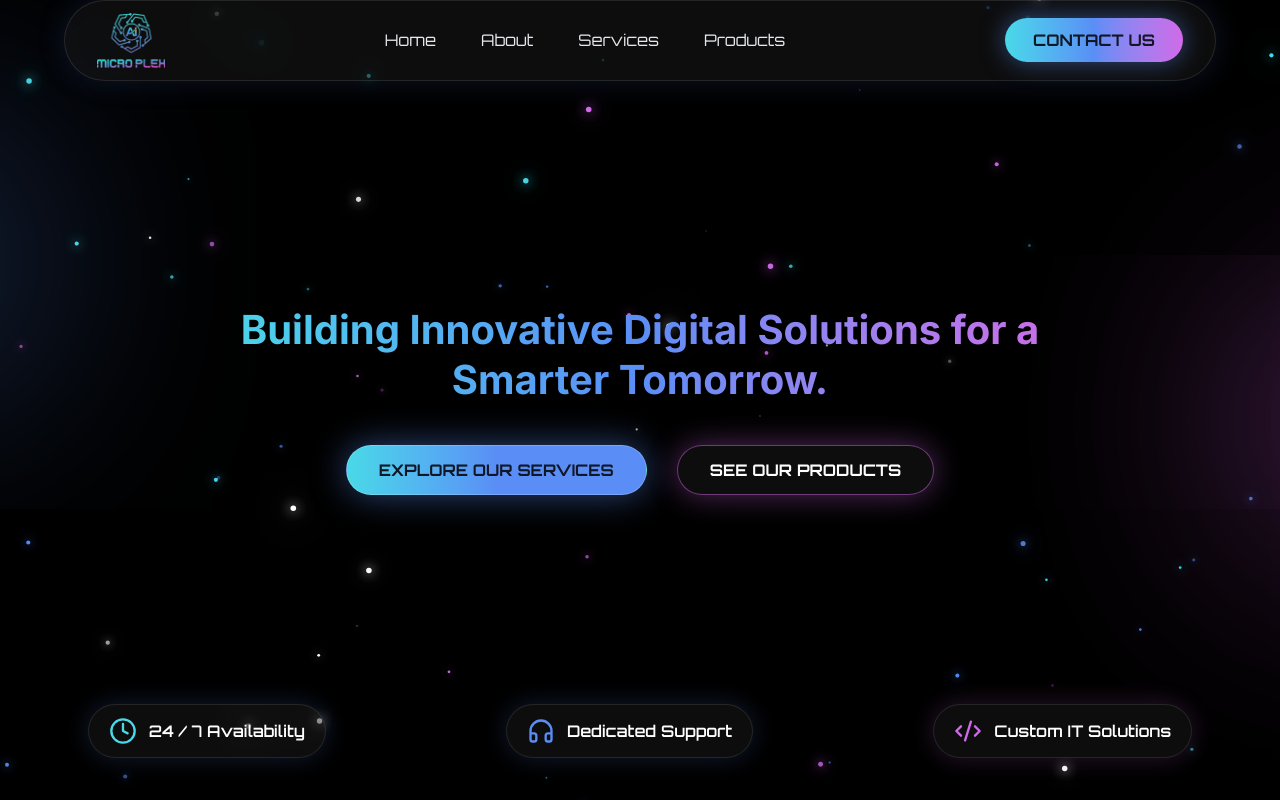
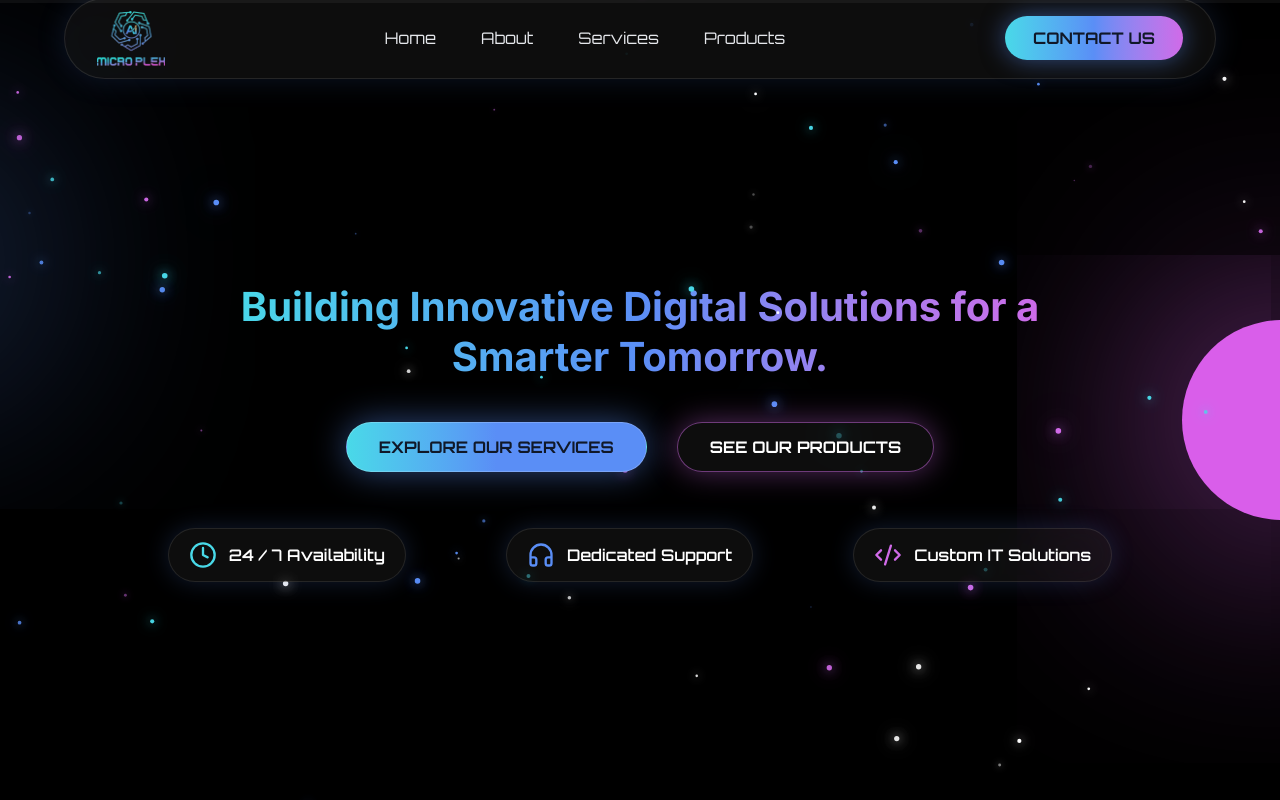
Before and after one commit to khizarusestate/MicroPlex.v2, a React (Vite) app: page / in a window 1280 px wide. Shown: the top 800 px of the page. Built offline with nearby package versions, Linux system fonts and the light colour scheme.

Commit message:
Make site fully responsive, fix horizontal scrollbar bug, add custom scrollbar + scroll progress bar, polish with scroll animations

```diff
--- a/src/App.jsx
+++ b/src/App.jsx
@@ -4,9 +4,11 @@ import About from "./components/About"
 import Services from "./components/Services"
 import Contact from './components/Contact'
 import Footer from "./components/Footer"
+import ScrollProgress from "./components/ScrollProgress"
 export default function App(){
   return(
     <>
+    <ScrollProgress/>
     <Header/>
     <Home/>
     <About/>
--- a/src/components/Contact.jsx
+++ b/src/components/Contact.jsx
@@ -1,6 +1,7 @@
 import { useState } from "react";
-import { Mail, Phone, MapPin, ArrowUpRight, Send } from "lucide-react";
+import { Mail, Phone, MapPin, Send } from "lucide-react";
 import Particles from "./Particles";
+import Reveal from "./Reveal";
 
 const info = [
   { icon: Mail, label: "Email", value: "hello@yourcompany.com" },
@@ -22,27 +23,33 @@ export default function Contact() {
   };
 
   return (
-    <main className="w-screen bg-black relative overflow-hidden">
+    <main id="contact" className="w-full bg-black relative overflow-hidden">
       <Particles />
 
       {/* ---------- HERO ---------- */}
       <section className="relative z-10 flex flex-col justify-center items-center gap-6 px-6 text-center pt-28 pb-16">
+        <Reveal>
           <span className="orbitron text-[11px] md:text-xs tracking-[0.35em] uppercase text-[#5A8EF6]">
             Get In Touch
           </span>
-        <h1 className="w-[90%] md:w-[60%] text-[26px] md:text-[48px] font-[inter] font-bold leading-tight bg-gradient-to-r from-[#49D9E8] via-[#5A8EF6] to-[#D06AE8] bg-clip-text text-transparent">
+        </Reveal>
+        <Reveal delay={0.1}>
+          <h1 className="w-[90%] md:w-[60%] mx-auto text-[26px] md:text-[48px] font-[inter] font-bold leading-tight bg-gradient-to-r from-[#49D9E8] via-[#5A8EF6] to-[#D06AE8] bg-clip-text text-transparent">
             Let's Build Something Worth Shipping.
           </h1>
-        <p className="w-[90%] md:w-[45%] text-gray-400 text-sm md:text-base leading-relaxed">
+        </Reveal>
+        <Reveal delay={0.2}>
+          <p className="w-[90%] md:w-[45%] mx-auto text-gray-400 text-sm md:text-base leading-relaxed">
             Tell us what you're working on — we typically reply within one
             business day.
           </p>
+        </Reveal>
       </section>
 
       {/* ---------- CONTENT ---------- */}
       <section className="relative z-10 max-w-5xl mx-auto px-6 pb-24 grid md:grid-cols-2 gap-14 items-start">
         {/* left — info as divided rows, not boxed */}
-        <div className="flex flex-col gap-8">
+        <Reveal className="flex flex-col gap-8">
           <div className="flex flex-col divide-y divide-white/10 border-y border-white/10">
             {info.map((item) => {
               const Icon = item.icon;
@@ -65,12 +72,16 @@ export default function Contact() {
             Prefer async? Email works just as well — we read every message
             ourselves, no support ticket queue in between.
           </p>
-        </div>
+        </Reveal>
 
         {/* right — the form is the one place a contained panel earns its keep */}
+        <Reveal
+          delay={0.15}
+          className="rounded-3xl bg-white/5 backdrop-blur-xl border border-white/10 shadow-[0_0_40px_rgba(90,142,246,0.12)]"
+        >
         <form
           onSubmit={handleSubmit}
-          className="flex flex-col gap-5 p-8 rounded-3xl bg-white/5 backdrop-blur-xl border border-white/10 shadow-[0_0_40px_rgba(90,142,246,0.12)]"
+          className="flex flex-col gap-5 p-8"
         >
           <div className="flex flex-col gap-2">
             <label className="text-gray-400 text-xs orbitron tracking-wide">
@@ -126,6 +137,7 @@ export default function Contact() {
             </p>
           )}
         </form>
+        </Reveal>
       </section>
     </main>
   );
--- a/src/components/Footer.jsx
+++ b/src/components/Footer.jsx
@@ -35,7 +35,7 @@ const socials = [
 
 export default function Footer() {
   return (
-    <footer className="relative w-screen bg-black overflow-hidden">
+    <footer className="relative w-full bg-black overflow-hidden">
       {/* thin gradient line instead of a hard border */}
       <div className="h-px w-full bg-gradient-to-r from-transparent via-[#5A8EF6]/50 to-transparent" />
 
--- a/src/components/Header.jsx
+++ b/src/components/Header.jsx
@@ -1,45 +1,98 @@
-export default function Header(){
-    const navLinks = ["Home","About","Services","Products"];
+import { useEffect, useState } from "react";
+import { Menu, X } from "lucide-react";
 
-    return(
-        <header className="h-[10vh] w-screen flex justify-center items-center fixed top-0 z-50 orbitron">
-            <div className="w-[90%] max-w-[1400px] flex justify-between items-center px-8 py-3 rounded-full bg-white/5 backdrop-blur-xl border border-white/10 shadow-[0_0_30px_rgba(90,142,246,0.15)]">
+const navLinks = [
+  { label: "Home", href: "#home" },
+  { label: "About", href: "#about" },
+  { label: "Services", href: "#services" },
+  { label: "Products", href: "#services" },
+];
+
+export default function Header() {
+  const [open, setOpen] = useState(false);
+
+  // lock body scroll while the mobile menu is open
+  useEffect(() => {
+    document.body.style.overflow = open ? "hidden" : "";
+    return () => {
+      document.body.style.overflow = "";
+    };
+  }, [open]);
+
+  return (
+    <header className="w-full h-[76px] flex justify-center items-center fixed top-0 z-50 orbitron">
+      <div className="w-[92%] sm:w-[90%] max-w-[1400px] flex justify-between items-center px-5 sm:px-8 py-3 rounded-full bg-white/5 backdrop-blur-xl border border-white/10 shadow-[0_0_30px_rgba(90,142,246,0.15)]">
 
         <img
           src="/Images/Logo.png"
-                    className="h-[55px] hover:scale-105 transition-all duration-300"
+          className="h-[42px] sm:h-[55px] hover:scale-105 transition-all duration-300"
+          alt="MicroPlex logo"
         />
 
-                <nav className="text-gray-200">
+        <nav className="hidden md:block text-gray-200">
           <ul className="flex items-center gap-[45px]">
-                        {
-                            navLinks.map((item,i)=>(
-                                <li
-                                    key={i}
+            {navLinks.map((item) => (
+              <li key={item.label}>
+                <a
+                  href={item.href}
                   className="cursor-pointer hover:text-[#49D9E8] transition-all duration-300"
                 >
-                                    {item}
+                  {item.label}
+                </a>
               </li>
-                            ))
-                        }
+            ))}
           </ul>
         </nav>
 
-                <button className="
-                    px-7 py-2.5
-                    rounded-full
-                    font-bold
-                    text-gray-900
-                    bg-gradient-to-r from-[#49D9E8] via-[#5A8EF6] to-[#D06AE8]
-                    shadow-[0_0_25px_rgba(90,142,246,0.5)]
-                    hover:scale-105
-                    hover:shadow-[0_0_45px_rgba(90,142,246,0.8)]
-                    transition-all duration-300
-                ">
+        <a
+          href="#contact"
+          className="hidden md:inline-block px-7 py-2.5 rounded-full font-bold text-gray-900 bg-gradient-to-r from-[#49D9E8] via-[#5A8EF6] to-[#D06AE8] shadow-[0_0_25px_rgba(90,142,246,0.5)] hover:scale-105 hover:shadow-[0_0_45px_rgba(90,142,246,0.8)] transition-all duration-300"
+        >
           CONTACT US
+        </a>
+
+        {/* mobile hamburger */}
+        <button
+          onClick={() => setOpen((o) => !o)}
+          aria-label={open ? "Close menu" : "Open menu"}
+          aria-expanded={open}
+          className="md:hidden h-10 w-10 flex items-center justify-center rounded-full border border-white/10 text-gray-200 hover:text-[#49D9E8] hover:border-[#49D9E8]/50 transition-all duration-300"
+        >
+          {open ? <X className="h-5 w-5" /> : <Menu className="h-5 w-5" />}
         </button>
+      </div>
 
+      {/* mobile menu panel */}
+      <div
+        className={`md:hidden fixed top-[84px] left-0 w-full px-5 transition-all duration-300 ease-out ${
+          open
+            ? "opacity-100 translate-y-0 pointer-events-auto"
+            : "opacity-0 -translate-y-4 pointer-events-none"
+        }`}
+      >
+        <div className="w-full rounded-3xl bg-white/5 backdrop-blur-xl border border-white/10 shadow-[0_0_40px_rgba(90,142,246,0.2)] p-6 flex flex-col gap-5">
+          <ul className="flex flex-col gap-5 text-gray-200 text-center">
+            {navLinks.map((item) => (
+              <li key={item.label}>
+                <a
+                  href={item.href}
+                  onClick={() => setOpen(false)}
+                  className="cursor-pointer hover:text-[#49D9E8] transition-all duration-300"
+                >
+                  {item.label}
+                </a>
+              </li>
+            ))}
+          </ul>
+          <a
+            href="#contact"
+            onClick={() => setOpen(false)}
+            className="text-center px-7 py-2.5 rounded-full font-bold text-gray-900 bg-gradient-to-r from-[#49D9E8] via-[#5A8EF6] to-[#D06AE8] shadow-[0_0_25px_rgba(90,142,246,0.5)] transition-all duration-300"
+          >
+            CONTACT US
+          </a>
+        </div>
       </div>
     </header>
-    )
+  );
 }
--- a/src/components/Home.jsx
+++ b/src/components/Home.jsx
@@ -1,30 +1,53 @@
 import { Clock, Headphones, Code2 } from "lucide-react";
 import Particles from "./Particles";
-export default function Home(){
-    return(
-        <main className="h-screen w-screen flex flex-col justify-center items-center  gap-[40px] bg-black relative overflow-hidden">
-            <h1 className="w-[70%] text-[15px] md:text-[40px] text-gray-200 text-center font-[inter] leading-tight bg-gradient-to-r from-[#49D9E8] via-[#5A8EF6] to-[#D06AE8] bg-clip-text text-transparent font-bold z-10">Building Innovative Digital Solutions for a Smarter Tomorrow.</h1>
-            <article className="flex justify-center items-center gap-[30px] z-10 orbitron">
-               <button className="px-8 py-3 rounded-full font-bold text-gray-900 bg-gradient-to-r from-[#49D9E8] via-[#5A8EF6] to-[#5A8EF6] shadow-[0_0_35px_rgba(90,142,246,0.5)] hover:shadow-[0_0_60px_rgba(90,142,246,0.8)] hover:scale-105 transition-all duration-300 border border-white/20">EXPLORE OUR SERVICES</button>
-               <button className="px-8 py-3 rounded-full font-bold text-white bg-white/5 backdrop-blur-xl border border-[#D06AE8]/50 shadow-[0_0_30px_rgba(208,106,232,0.4)] hover:bg-[#D06AE8]/20 hover:shadow-[0_0_60px_rgba(208,106,232,0.8)] hover:scale-105 transition-all duration-300">SEE OUR PRODUCTS</button>
-            </article>
-           <article className="flex justify-center items-center gap-[80px] lg:gap-[180px] absolute top-[88%] z-10 orbitron">
-             <div className="flex justify-center items-center text-white gap-[12px] px-[20px] py-[12px] rounded-full bg-white/5 backdrop-blur-xl border border-white/10 shadow-[0_0_25px_rgba(90,142,246,0.2)] hover:scale-105 transition-all duration-300">
-                <Clock className="h-7 w-7 text-[#49D9E8]"/>
-                <p className="font-semibold">24 / 7 Availability</p>
-             </div>
-             <div className="flex justify-center items-center text-white gap-[12px] px-[20px] py-[12px] rounded-full bg-white/5 backdrop-blur-xl border border-white/10 shadow-[0_0_25px_rgba(90,142,246,0.2)] hover:scale-105 transition-all duration-300">
-                 <Headphones className="h-7 w-7 text-[#5A8EF6]"/>
-                 <p className="font-semibold">Dedicated Support</p>
+import Reveal from "./Reveal";
+
+const features = [
+  { icon: Clock, color: "#49D9E8", label: "24 / 7 Availability" },
+  { icon: Headphones, color: "#5A8EF6", label: "Dedicated Support" },
+  { icon: Code2, color: "#D06AE8", label: "Custom IT Solutions" },
+];
+
+export default function Home() {
+  return (
+    <main
+      id="home"
+      className="min-h-screen w-full flex flex-col justify-center items-center gap-10 md:gap-[40px] bg-black relative overflow-hidden pt-32 pb-16 px-4"
+    >
+      <Reveal delay={0}>
+        <h1 className="w-full sm:w-[85%] md:w-[70%] mx-auto text-[26px] sm:text-[32px] md:text-[40px] text-gray-200 text-center font-[inter] leading-tight bg-gradient-to-r from-[#49D9E8] via-[#5A8EF6] to-[#D06AE8] bg-clip-text text-transparent font-bold z-10">
+          Building Innovative Digital Solutions for a Smarter Tomorrow.
+        </h1>
+      </Reveal>
+
+      <Reveal delay={0.15} className="w-full sm:w-auto z-10">
+        <article className="flex flex-col sm:flex-row justify-center items-center gap-4 sm:gap-[30px] orbitron w-full sm:w-auto">
+          <button className="w-full sm:w-auto px-8 py-3 rounded-full font-bold text-gray-900 bg-gradient-to-r from-[#49D9E8] via-[#5A8EF6] to-[#5A8EF6] shadow-[0_0_35px_rgba(90,142,246,0.5)] hover:shadow-[0_0_60px_rgba(90,142,246,0.8)] hover:scale-105 transition-all duration-300 border border-white/20">
+            EXPLORE OUR SERVICES
+          </button>
+          <button className="w-full sm:w-auto px-8 py-3 rounded-full font-bold text-white bg-white/5 backdrop-blur-xl border border-[#D06AE8]/50 shadow-[0_0_30px_rgba(208,106,232,0.4)] hover:bg-[#D06AE8]/20 hover:shadow-[0_0_60px_rgba(208,106,232,0.8)] hover:scale-105 transition-all duration-300">
+            SEE OUR PRODUCTS
+          </button>
+        </article>
+      </Reveal>
+
+      <Reveal delay={0.3} className="z-10 mt-4 w-full">
+        <article className="flex flex-wrap justify-center items-center gap-4 sm:gap-6 lg:gap-[100px] orbitron">
+          {features.map(({ icon: Icon, color, label }) => (
+            <div
+              key={label}
+              className="flex justify-center items-center text-white gap-[10px] sm:gap-[12px] px-[16px] sm:px-[20px] py-[10px] sm:py-[12px] rounded-full bg-white/5 backdrop-blur-xl border border-white/10 shadow-[0_0_25px_rgba(90,142,246,0.2)] hover:scale-105 transition-all duration-300"
+            >
+              <Icon className="h-6 w-6 sm:h-7 sm:w-7" style={{ color }} />
+              <p className="font-semibold text-sm sm:text-base whitespace-nowrap">{label}</p>
             </div>
-            <div className="flex justify-center items-center text-white gap-[12px] px-[20px] py-[12px] rounded-full bg-white/5 backdrop-blur-xl border border-white/10 shadow-[0_0_25px_rgba(208,106,232,0.2)] hover:scale-105 transition-all duration-300">
-                 <Code2 className="h-7 w-7 text-[#D06AE8]"/>
-                 <p className="font-semibold">Custom IT Solutions</p>
-            </div>
-           </article>
-            <div className="absolute top-[20%] left-[-17%] h-[200px] w-[200px] rounded-full bg-[rgba(90,142,246,0.2)] shadow-[0_0_900px_rgb(90,142,246)]"></div>
-            <div className="absolute top-[40%] left-[100%] h-[200px] w-[200px] rounded-full bg-[rgb(217,94,234)] shadow-[0_0_900px_rgb(217,94,234)]"></div>
-            <Particles/>
-        </main>
-    )
+          ))}
+        </article>
+      </Reveal>
+
+      <div className="absolute top-[20%] left-[-10%] sm:left-[-17%] h-[140px] w-[140px] sm:h-[200px] sm:w-[200px] rounded-full bg-[rgba(90,142,246,0.2)] shadow-[0_0_900px_rgb(90,142,246)]" />
+      <div className="absolute top-[40%] right-[-10%] sm:right-[-8%] h-[140px] w-[140px] sm:h-[200px] sm:w-[200px] rounded-full bg-[rgb(217,94,234)] shadow-[0_0_900px_rgb(217,94,234)]" />
+      <Particles />
+    </main>
+  );
 }
--- a/src/components/Particles.jsx
+++ b/src/components/Particles.jsx
@@ -1,68 +1,54 @@
 import { motion } from "framer-motion";
 
-const particles = Array.from({ length: 70 });
+const COUNT = 70;
+const COLORS = ["#49D9E8", "#5A8EF6", "#D06AE8", "#ffffff"];
+
+// Generated once at module load (not inside the component's render body),
+// so the component itself stays pure per the react-hooks/purity rule.
+const PARTICLES = Array.from({ length: COUNT }, (_, i) => ({
+  size: Math.random() * 3 + 1.5,
+  left: Math.random() * 100,
+  top: Math.random() * 100,
+  color: COLORS[i % COLORS.length],
+  moveY: Math.random() * 40 - 20,
+  moveX: Math.random() * 30 - 15,
+  duration: Math.random() * 5 + 5,
+  delay: Math.random() * 5,
+}));
 
 export default function Particles() {
-    const colors = [
-        "#49D9E8",
-        "#5A8EF6",
-        "#D06AE8",
-        "#ffffff"
-    ];
-
   return (
     <div className="absolute inset-0 overflow-hidden pointer-events-none z-0">
-            {particles.map((_, i) => {
-
-                const size = Math.random() * 3 + 1.5;
-
-                return (
+      {PARTICLES.map((p, i) => (
         <motion.span
           key={i}
           className="absolute rounded-full"
           style={{
-                            width: size,
-                            height: size,
-                            backgroundColor: colors[i % colors.length],
-                            left: `${Math.random() * 100}%`,
-                            top: `${Math.random() * 100}%`,
+            width: p.size,
+            height: p.size,
+            backgroundColor: p.color,
+            left: `${p.left}%`,
+            top: `${p.top}%`,
             boxShadow: `
-                                0 0 8px ${colors[i % colors.length]},
-                                0 0 20px ${colors[i % colors.length]},
-                                0 0 35px ${colors[i % colors.length]}
+              0 0 8px ${p.color},
+              0 0 20px ${p.color},
+              0 0 35px ${p.color}
             `,
           }}
           animate={{
-                            y: [
-                                0,
-                                Math.random() * 40 - 20,
-                                0
-                            ],
-                            x: [
-                                0,
-                                Math.random() * 30 - 15,
-                                0
-                            ],
-                            opacity: [
-                                0.3,
-                                1,
-                                0.3
-                            ],
-                            scale: [
-                                0.8,
-                                1.4,
-                                0.8
-                            ],
+            y: [0, p.moveY, 0],
+            x: [0, p.moveX, 0],
+            opacity: [0.3, 1, 0.3],
+            scale: [0.8, 1.4, 0.8],
           }}
           transition={{
-                            duration: Math.random() * 5 + 5,
+            duration: p.duration,
             repeat: Infinity,
             ease: "easeInOut",
-                            delay: Math.random() * 5,
+            delay: p.delay,
           }}
         />
-                );
-            })}
+      ))}
     </div>
   );
 }
--- /dev/null
+++ b/src/components/Reveal.jsx
@@ -0,0 +1,20 @@
+import { motion } from "framer-motion";
+
+export default function Reveal({
+  children,
+  delay = 0,
+  y = 24,
+  className = "",
+}) {
+  return (
+    <motion.div
+      className={className}
+      initial={{ opacity: 0, y }}
+      whileInView={{ opacity: 1, y: 0 }}
+      viewport={{ once: true, amount: 0.3 }}
+      transition={{ duration: 0.6, delay, ease: "easeOut" }}
+    >
+      {children}
+    </motion.div>
+  );
+}
--- /dev/null
+++ b/src/components/ScrollProgress.jsx
@@ -0,0 +1,32 @@
+import { useEffect, useState } from "react";
+
+export default function ScrollProgress() {
+  const [progress, setProgress] = useState(0);
+
+  useEffect(() => {
+    const handleScroll = () => {
+      const scrollTop = window.scrollY;
+      const docHeight =
+        document.documentElement.scrollHeight - window.innerHeight;
+      const pct = docHeight > 0 ? (scrollTop / docHeight) * 100 : 0;
+      setProgress(pct);
+    };
+
+    handleScroll();
+    window.addEventListener("scroll", handleScroll, { passive: true });
+    window.addEventListener("resize", handleScroll);
+    return () => {
+      window.removeEventListener("scroll", handleScroll);
+      window.removeEventListener("resize", handleScroll);
+    };
+  }, []);
+
+  return (
+    <div className="fixed top-0 left-0 w-full h-[3px] z-[100] bg-white/5">
+      <div
+        className="h-full bg-gradient-to-r from-[#49D9E8] via-[#5A8EF6] to-[#D06AE8] shadow-[0_0_10px_rgba(90,142,246,0.8)] transition-[width] duration-150 ease-out"
+        style={{ width: `${progress}%` }}
+      />
+    </div>
+  );
+}
--- a/src/components/Services.jsx
+++ b/src/components/Services.jsx
@@ -4,11 +4,11 @@ import {
   Cloud,
   Palette,
   Database,
-  LifeBuoy,
   Check,
   ArrowUpRight,
 } from "lucide-react";
 import Particles from "./Particles";
+import Reveal from "./Reveal";
 
 const services = [
   {
@@ -52,21 +52,27 @@ const included = [
 
 export default function Services() {
   return (
-    <main className="w-screen bg-black relative overflow-hidden">
+    <main id="services" className="w-full bg-black relative overflow-hidden">
       <Particles />
 
       {/* ---------- HERO ---------- */}
       <section className="relative z-10 min-h-[65vh] flex flex-col justify-center items-center gap-6 px-6 text-center pt-28 pb-16">
+        <Reveal>
           <span className="orbitron text-[11px] md:text-xs tracking-[0.35em] uppercase text-[#5A8EF6]">
             Our Services
           </span>
-        <h1 className="w-[90%] md:w-[65%] text-[26px] md:text-[48px] font-[inter] font-bold leading-tight bg-gradient-to-r from-[#49D9E8] via-[#5A8EF6] to-[#D06AE8] bg-clip-text text-transparent">
+        </Reveal>
+        <Reveal delay={0.1}>
+          <h1 className="w-[90%] md:w-[65%] mx-auto text-[26px] md:text-[48px] font-[inter] font-bold leading-tight bg-gradient-to-r from-[#49D9E8] via-[#5A8EF6] to-[#D06AE8] bg-clip-text text-transparent">
             Everything You Need to Ship Software That Lasts.
           </h1>
-        <p className="w-[90%] md:w-[50%] text-gray-400 text-sm md:text-base leading-relaxed">
+        </Reveal>
+        <Reveal delay={0.2}>
+          <p className="w-[90%] md:w-[50%] mx-auto text-gray-400 text-sm md:text-base leading-relaxed">
             From first line of code to the team that keeps it running — one
             group, no handoffs between agencies.
           </p>
+        </Reveal>
       </section>
 
       {/* ---------- SERVICES — alternating rows, not a card grid ---------- */}
@@ -76,8 +82,9 @@ export default function Services() {
             const Icon = s.icon;
             const reversed = i % 2 === 1;
             return (
-              <div
+              <Reveal
                 key={s.title}
+                delay={i * 0.08}
                 className={`flex flex-col md:flex-row ${
                   reversed ? "md:flex-row-reverse" : ""
                 } items-center gap-6 md:gap-10 pb-14 border-b border-white/10 last:border-none`}
@@ -102,7 +109,7 @@ export default function Services() {
                     {s.desc}
                   </p>
                 </div>
-              </div>
+              </Reveal>
             );
           })}
         </div>
@@ -110,10 +117,12 @@ export default function Services() {
 
       {/* ---------- INCLUDED — flowing checklist, not boxed ---------- */}
       <section className="relative z-10 max-w-4xl mx-auto px-6 py-16 text-center">
+        <Reveal>
           <h2 className="orbitron text-xl md:text-3xl font-bold text-gray-100 mb-10">
             Comes Standard, Not Sold Separately
           </h2>
-        <div className="grid sm:grid-cols-2 gap-x-10 gap-y-6 text-left">
+        </Reveal>
+        <Reveal delay={0.1} className="grid sm:grid-cols-2 gap-x-10 gap-y-6 text-left">
           {included.map((item) => (
             <div key={item} className="flex items-start gap-3">
               <div className="mt-1 shrink-0 h-5 w-5 rounded-full flex items-center justify-center bg-white/5 border border-[#49D9E8]/40">
@@ -124,12 +133,13 @@ export default function Services() {
               </p>
             </div>
           ))}
-        </div>
+        </Reveal>
       </section>
 
       {/* ---------- CTA ---------- */}
       <section className="relative z-10 flex flex-col items-center gap-6 px-6 py-24 text-center">
-        <h2 className="w-[90%] md:w-[55%] text-[22px] md:text-[34px] font-[inter] font-bold leading-tight bg-gradient-to-r from-[#49D9E8] via-[#5A8EF6] to-[#D06AE8] bg-clip-text text-transparent">
+        <Reveal className="flex flex-col items-center gap-6">
+          <h2 className="w-[90%] md:w-[55%] mx-auto text-[22px] md:text-[34px] font-[inter] font-bold leading-tight bg-gradient-to-r from-[#49D9E8] via-[#5A8EF6] to-[#D06AE8] bg-clip-text text-transparent">
             Not Sure Which Service Fits?
           </h2>
           <div className="flex flex-wrap justify-center gap-6 orbitron">
@@ -140,6 +150,7 @@ export default function Services() {
               SEE OUR PRODUCTS <ArrowUpRight className="h-4 w-4" />
             </button>
           </div>
+        </Reveal>
       </section>
     </main>
   );
--- a/src/index.css
+++ b/src/index.css
@@ -1,4 +1,56 @@
 @import "tailwindcss";
+
+html {
+  scroll-behavior: smooth;
+}
+
+html,
+body,
+#root {
+  width: 100%;
+  max-width: 100vw;
+  overflow-x: hidden;
+}
+
 .orbitron {
   font-family: "Orbitron", sans-serif;
 }
+
+/* Custom scrollbar — brand gradient thumb, dark track */
+::-webkit-scrollbar {
+  width: 10px;
+  height: 10px;
+}
+
+::-webkit-scrollbar-track {
+  background: #050505;
+}
+
+::-webkit-scrollbar-thumb {
+  background: linear-gradient(180deg, #49d9e8, #5a8ef6, #d06ae8);
+  border-radius: 999px;
+  border: 2px solid #050505;
+}
+
+::-webkit-scrollbar-thumb:hover {
+  background: linear-gradient(180deg, #5a8ef6, #d06ae8);
+}
+
+* {
+  scrollbar-width: thin;
+  scrollbar-color: #5a8ef6 #050505;
+}
+
+@media (prefers-reduced-motion: reduce) {
+  html {
+    scroll-behavior: auto;
+  }
+  *,
+  *::before,
+  *::after {
+    animation-duration: 0.01ms !important;
+    animation-iteration-count: 1 !important;
+    transition-duration: 0.01ms !important;
+    scroll-behavior: auto !important;
+  }
+}
```
Also changed, not shown: src/components/About.jsx (+26 -12 lines), 2 other files (tests, documents, lock files or other folders). Lines whose indentation alone changed are shown as unchanged.
